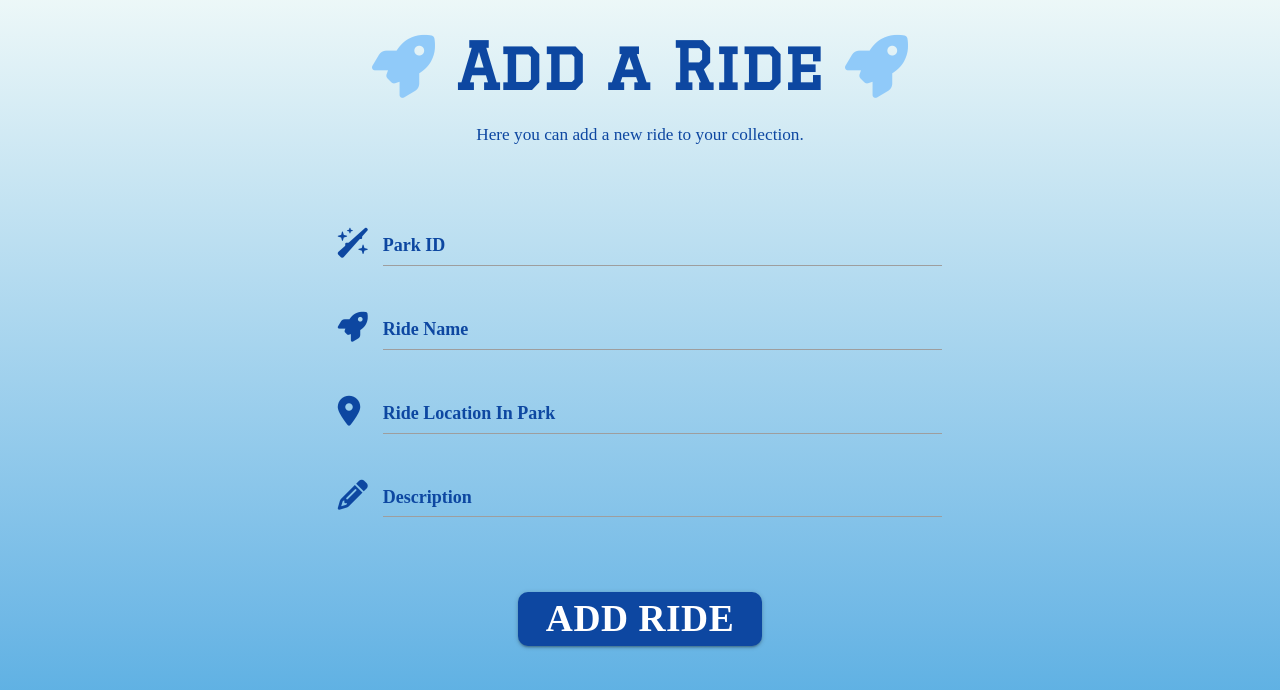
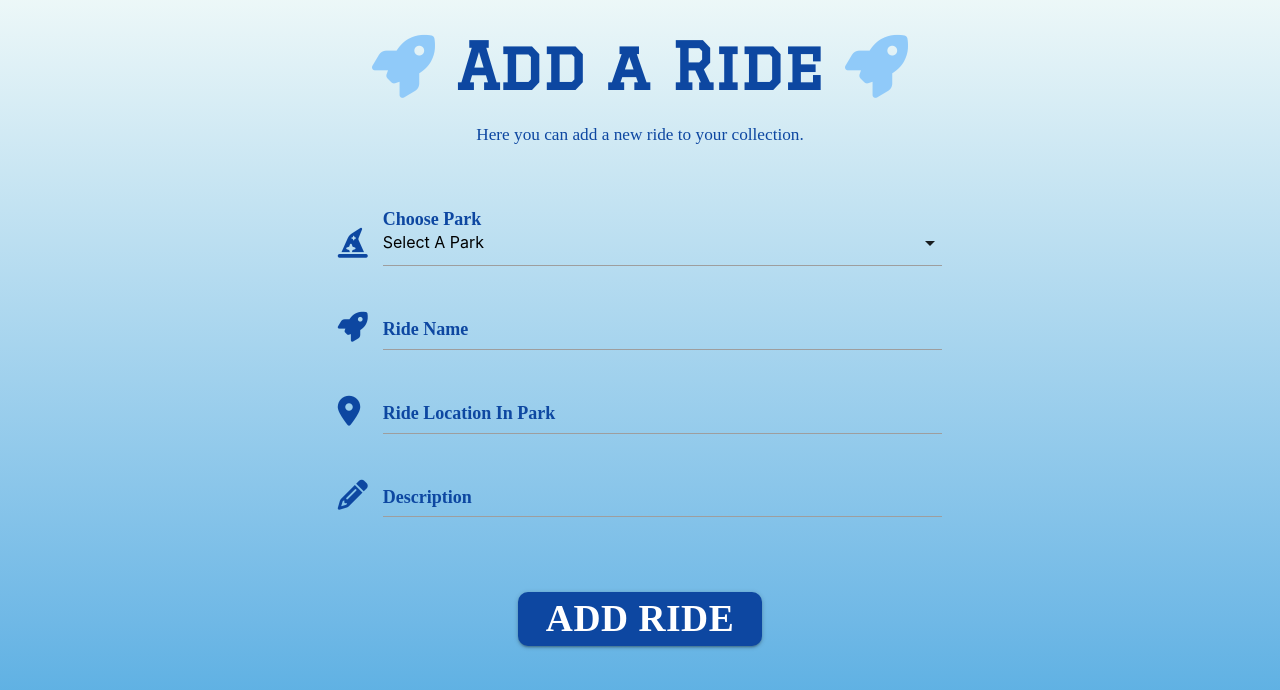
Before and after one commit to veebee4/mousepediadb, a Flask app: page /add_ride in a window 1280 px wide. Shown: the part 74-764 px from the top of the page. Run offline with Flask 2, Linux system fonts and the light colour scheme; data that the repository does not hold is empty; some libraries are stand-ins or nearby versions; some web fonts are replaced.

Commit message:
Update restaurant and ride forms to include dropdown list to select park

```diff
--- a/mousepediadb/routes.py
+++ b/mousepediadb/routes.py
@@ -178,4 +178,4 @@ def add_restaurant():
             db.session.rollback()
             return redirect(url_for("add_restaurant"))
     parks = Park.query.all()
-    return render_template("add_restaurant.html")
+    return render_template("add_restaurant.html", parks=parks)
--- a/mousepediadb/static/js/script.js
+++ b/mousepediadb/static/js/script.js
@@ -51,3 +51,9 @@
     let cardTabs = document.querySelectorAll('.tabs');
     M.Tabs.init(cardTabs);
 });
+
+document.addEventListener('DOMContentLoaded', function() {
+  // initialises drop down list of parks on forms
+  let parkList = document.querySelectorAll('select');
+  M.FormSelect.init(parkList);
+});
--- a/mousepediadb/templates/add_ride.html
+++ b/mousepediadb/templates/add_ride.html
@@ -10,10 +10,15 @@
         <form class="col s12" method="POST" action="{{ url_for('add_ride') }}">
             <!-- park_id -->
             <div class="row">
-                <div class="input-field col s12 label-alt-colour">
-                    <i class="fa-solid fa-wand-sparkles blue-text text-darken-4 prefix"></i>
-                    <input id="park_id" name="park_id" minlength="1" type="number" class="validate" required>
-                    <label for="park_id">Park ID</label>
+                <div class="input-field col s12">
+                    <i class="fa-solid fa-hat-wizard blue-text text-darken-4 prefix"></i>
+                    <select name="park_id" required>
+                      <option value="" disabled selected>Select A Park</option>
+                      {% for park in parks %}
+                      <option value="{{ park.id }}">{{ park.park_name }}</option>
+                      {% endfor %}
+                    </select>
+                    <label for="park_id">Choose Park</label>
                 </div>
             </div>
             <!-- ride_name -->
```
Also changed, not shown: mousepediadb/templates/add_restaurant.html (+9 -4 lines).
